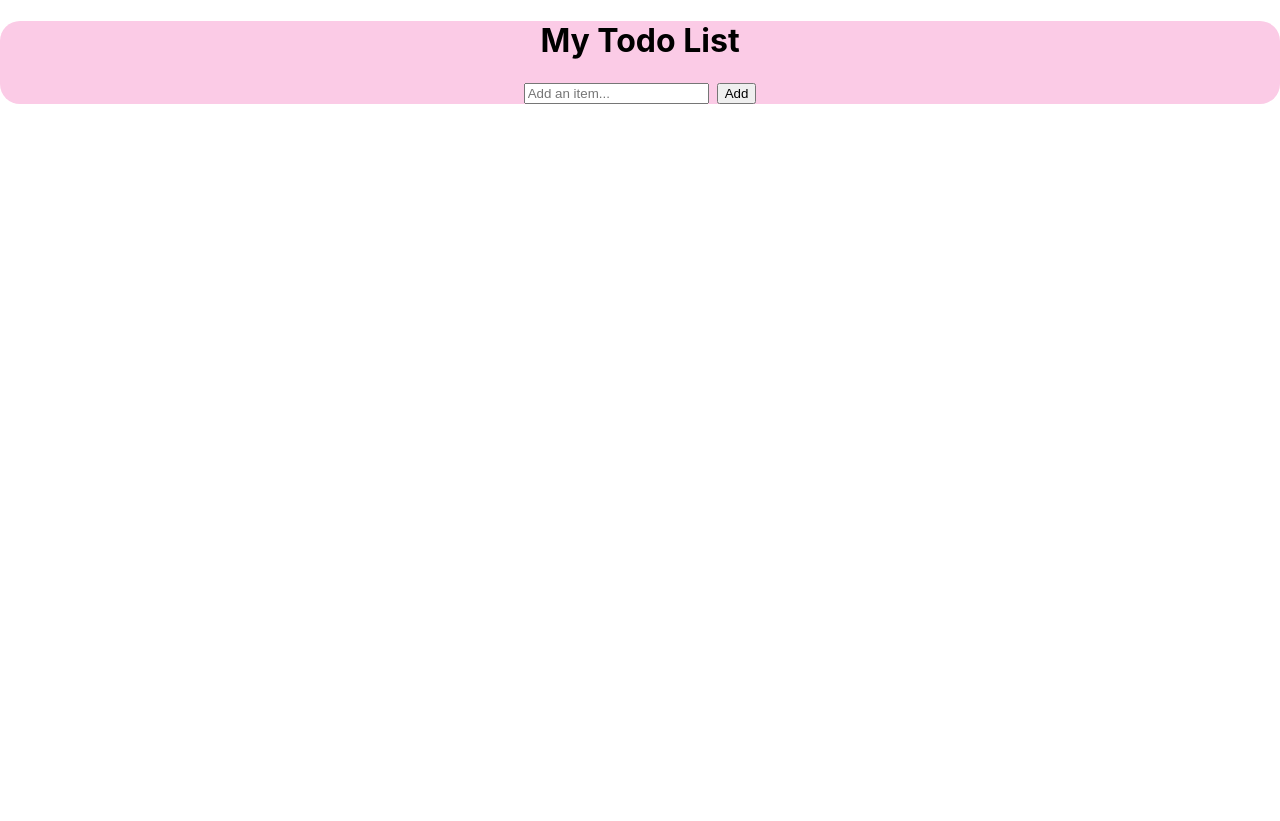
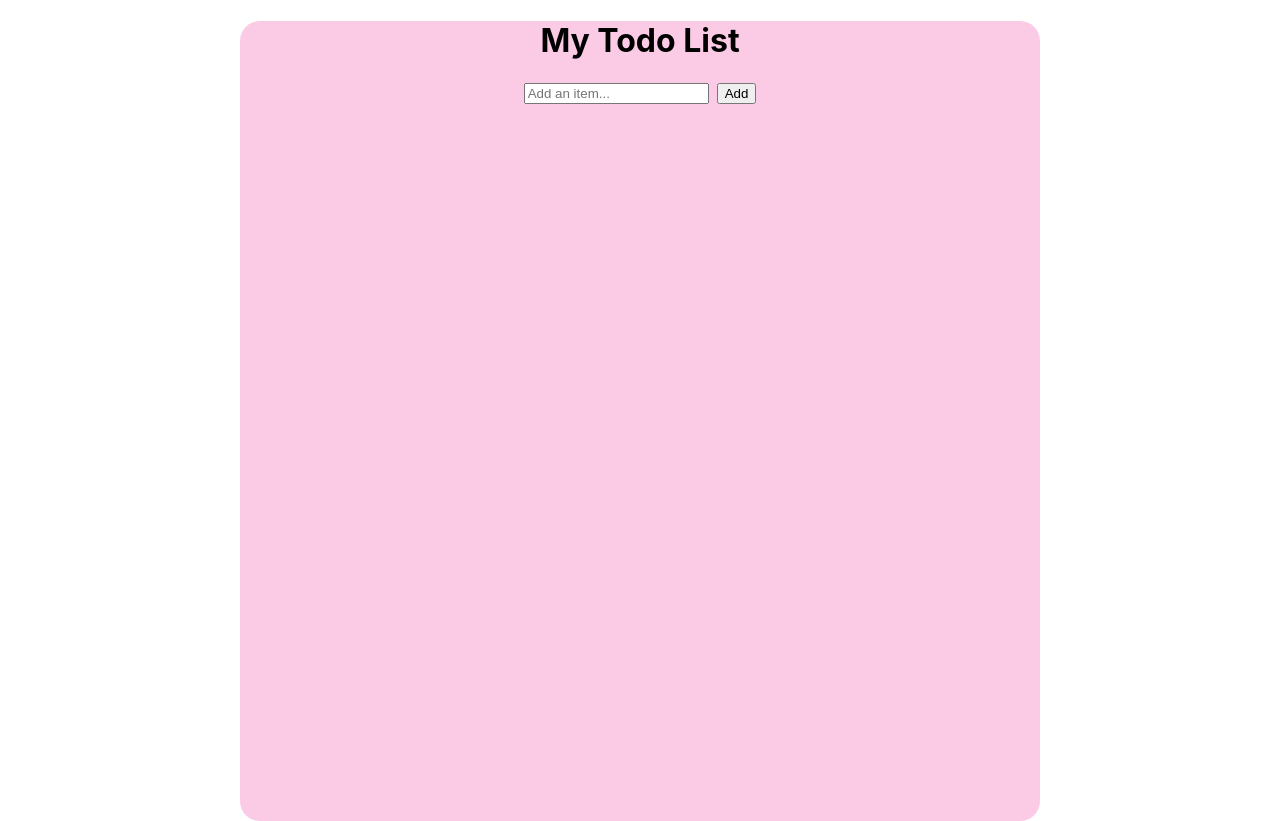
Before and after one commit to yasmins021/react-list, a React (Create React App) app: page / in a window 1280 px wide. Before the commit the page ends 800 px from the top, so only its background shows below. Built offline with nearby package versions, Linux system fonts and the light colour scheme.

Commit message:
Update App.css

```diff
--- a/src/App.css
+++ b/src/App.css
@@ -3,6 +3,8 @@
   margin: 0 auto;
   background-color:rgb(251, 203, 230);
   border-radius: 20px;
+  height: 800px;
+  width: 800px;
 
 }
 
```
